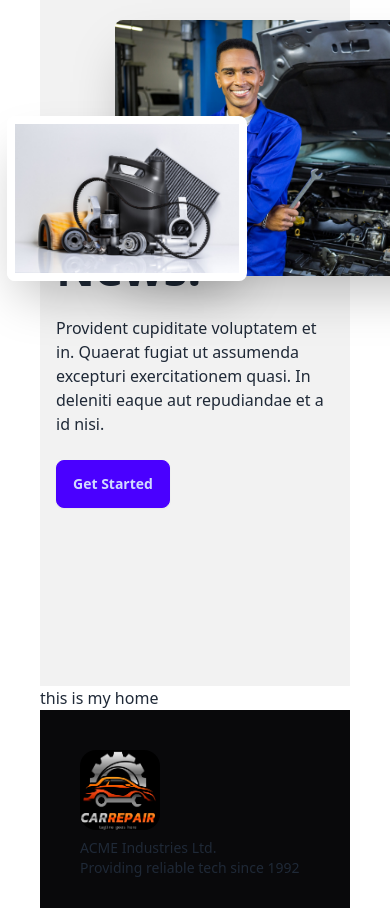
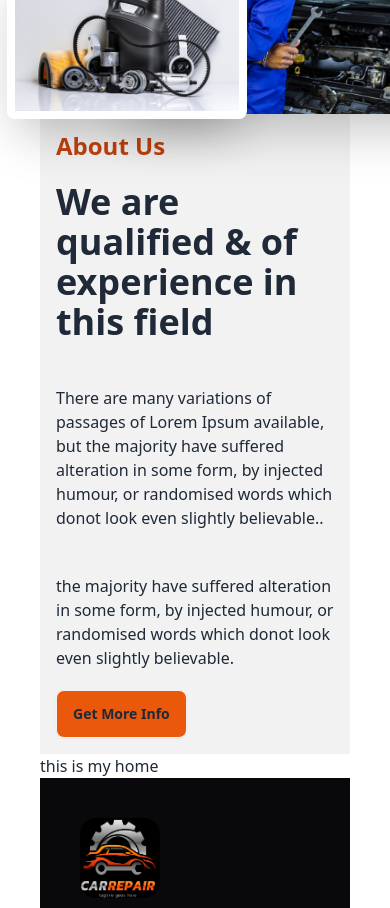
Before and after one commit to amithasanamithasan/car-repair-services, a React (Vite) app: page / in a window 390 px wide. Shown: the part 860-1768 px from the top of the page. Built offline with nearby package versions, Linux system fonts and the light colour scheme.

Commit message:
responsive all us

```diff
--- a/src/Pages/Home/About/About.jsx
+++ b/src/Pages/Home/About/About.jsx
@@ -4,17 +4,21 @@ const About = () => {
     return (
         <div className="hero min-h-screen bg-base-200 ">
         <div className="hero-content flex-col lg:flex-row ">
-            <div className='lg:w-1/2 relative h-40 w-40  rounded-md '>
+            <div className='lg:w-1/2 relative h-30 w-40  rounded-md '>
             <img src={img7} className="max-w-sm rounded-lg shadow-2xl" />
 
           <img  src={img8} className="max-w-sm absolute w-60 h-30
           right-7 border-8 border-white top-24 rounded-lg shadow-2xl" />
             </div>
 
-          <div className='lg:w-1/2'>
-            <h1 className="text-5xl font-bold">Box Office News!</h1>
-            <p className="py-6">Provident cupiditate voluptatem et in. Quaerat fugiat ut assumenda excepturi exercitationem quasi. In deleniti eaque aut repudiandae et a id nisi.</p>
-            <button className="btn btn-primary">Get Started</button>
+          <div className='lg:w-1/2  space-y-5 md:space-y-10'>
+        <h1 className='text-2xl font-bold text-orange-700'>About Us</h1>
+            <h1 className="text-4xl font-bold">
+        We are qualified & of experience in this field</h1>
+            <p className="py-6">There are many variations of passages of Lorem Ipsum available, but the majority have suffered alteration in some form, by injected humour,
+                 or randomised words which donot look even slightly believable..</p>
+            <p>the majority have suffered alteration in some form, by injected humour, or randomised words which donot look even slightly believable.</p>
+            <button className="btn bg-[#ea580c]  ">Get More Info</button>
           </div>
         </div>
       </div>
```
